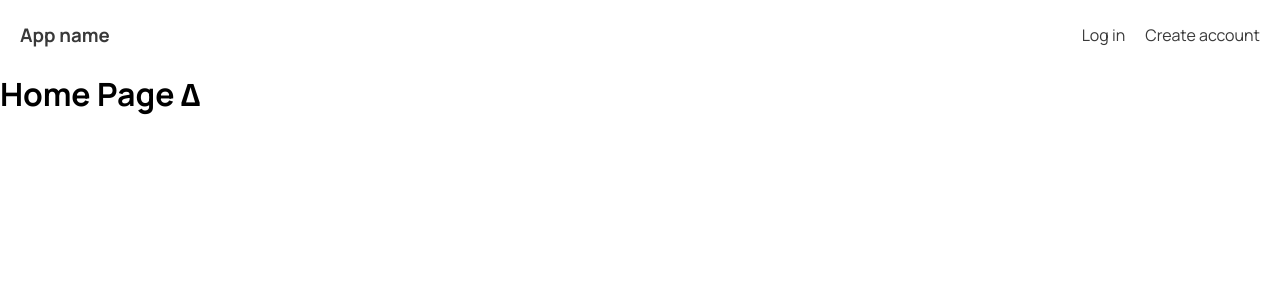
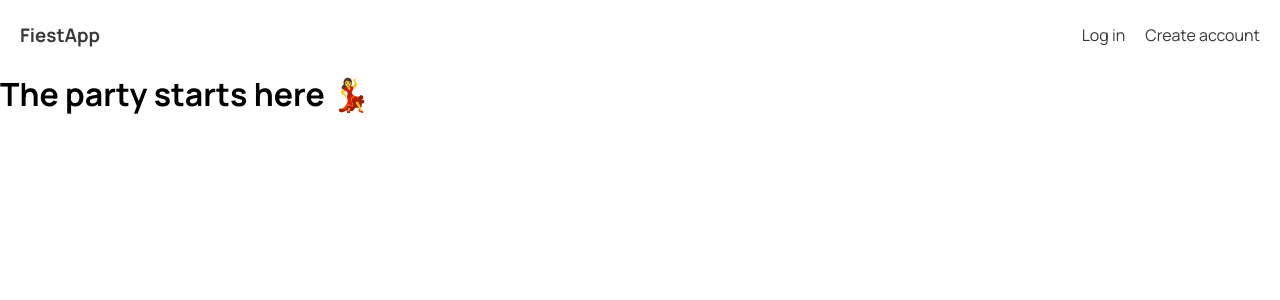
Before and after one commit to jordanacaley/fiestapp-client, a React (Create React App) app: page / in a window 1280 px wide. Shown: the top 300 px of the page. Built offline with nearby package versions, Linux system fonts and the light colour scheme; no server answers.

Commit message:
Personalize Home and Nav

```diff
--- a/src/components/NavMain.jsx
+++ b/src/components/NavMain.jsx
@@ -22,7 +22,7 @@ const NavMain = (props) => {
   return (
     <nav className="NavMain">
       <NavLink exact to="/">
-        <h3 className="logo">App name</h3>
+        <h3 className="logo">FiestApp</h3>
       </NavLink>
       <ul className="nav-list">
         {context.isLoggedIn && (
--- a/src/pages/Home.jsx
+++ b/src/pages/Home.jsx
@@ -4,7 +4,7 @@ class Home extends React.Component {
   render() {
     return (
       <div>
-        <h1>Home Page ∆</h1>
+        <h1>The party starts here 💃 </h1>
       </div>
     );
   }
```
